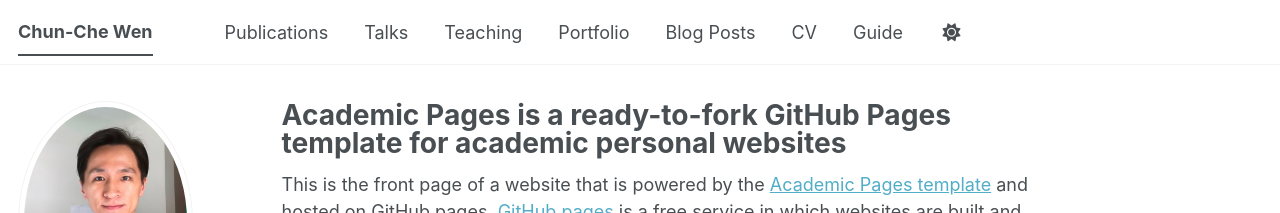
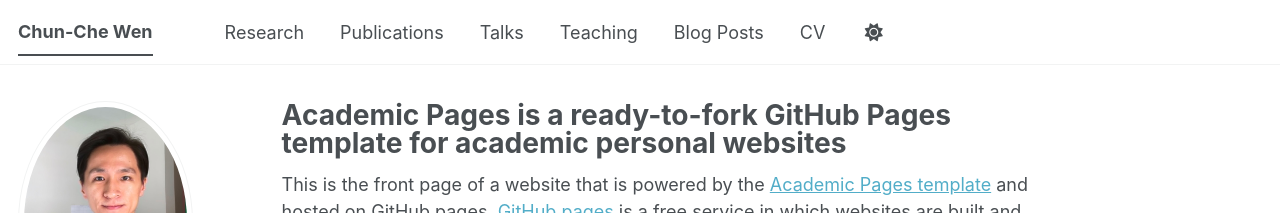
Before and after one commit to chunchewen/chunchewen, a Jekyll site: the page built from _pages/about.md, in a window 1280 px wide. Shown: the top 213 px of the page. Built offline with Jekyll 4.4.1, drawn with Linux system fonts in a browser that asks for light colours; some web fonts are replaced; a script bundle is joined from its source files by our own code; library files that are not in the unit come from our copies.

Commit message:
Update navigation.yml

```diff
--- a/_data/navigation.yml
+++ b/_data/navigation.yml
@@ -8,6 +8,9 @@
 #      Markdown formatted page while the second is generated using JSON.
 
 main:
+  - title: "Research"
+    url: /research/
+
   - title: "Publications"
     url: /publications/
 
@@ -17,9 +20,6 @@ main:
   - title: "Teaching"
     url: /teaching/
 
-  - title: "Portfolio"
-    url: /portfolio/
-
   - title: "Blog Posts"
     url: /year-archive/
 
@@ -28,6 +28,3 @@ main:
 
   # - title: "CV"
   #   url: /cv-json/
-
-  - title: "Guide"
-    url: /markdown/
```
